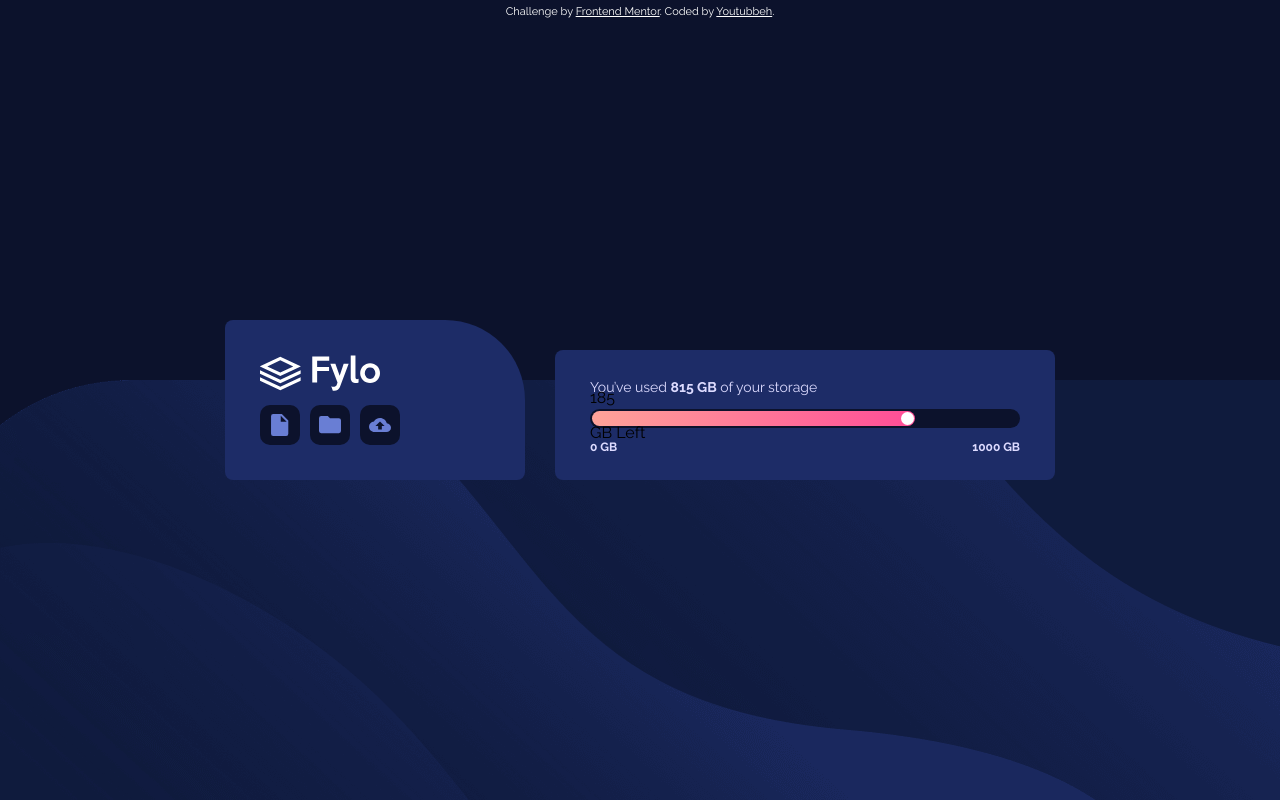
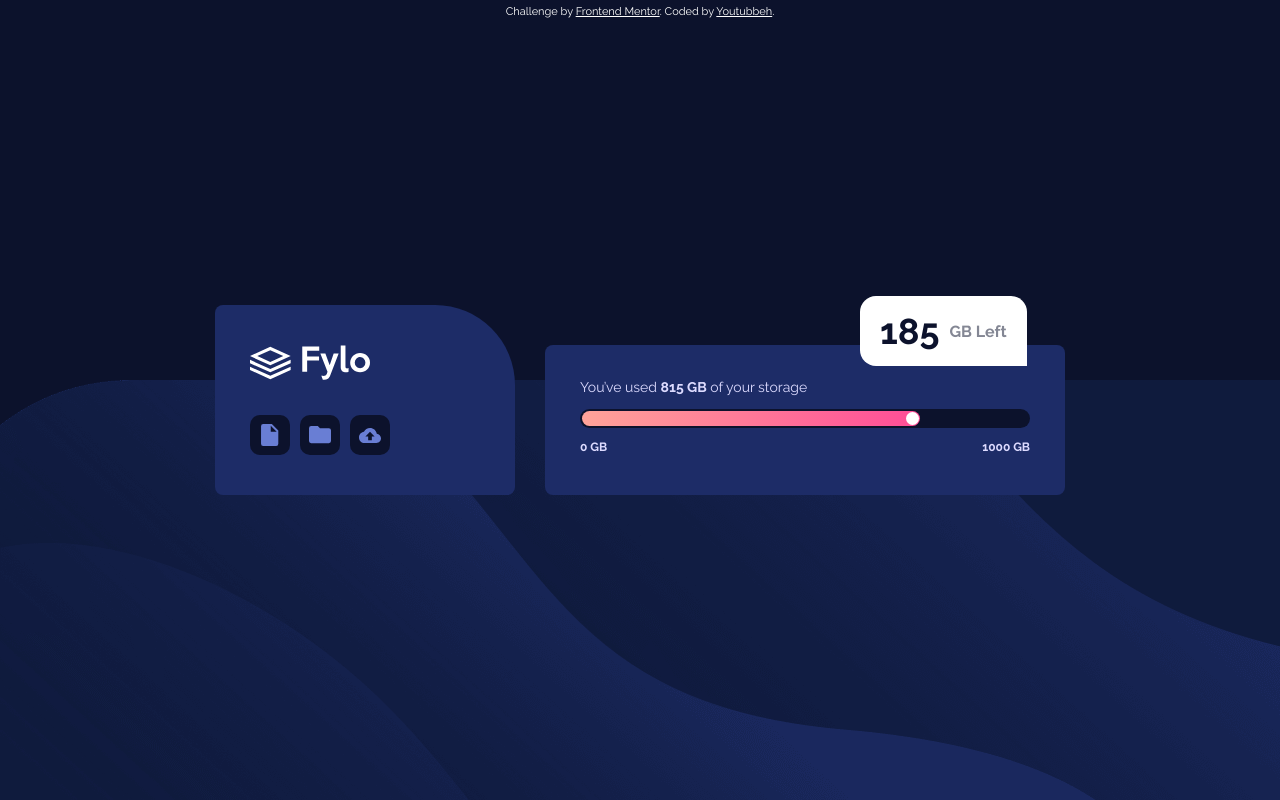
Before and after one commit to youtubbeh/fylodata, a plain HTML site: page index.html in a window 1280 px wide. Drawn offline with Linux system fonts and the light colour scheme.

Commit message:
Style bubble except tail

```diff
--- a/style.css
+++ b/style.css
@@ -30,11 +30,12 @@ main {
 .left {
     display: flex;
     flex-direction: column;
-    justify-content: space-between;
+    justify-content: center;
+    gap: 35px;
     background-color: hsl(228, 56%, 26%);
     border-radius: 8px 5em 8px 8px;
     width: 300px;
-    height: 160px;
+    height: 190px;
     padding: 35px;
 }
 
@@ -76,18 +77,36 @@ img[alt="folder icon"] {
     flex-direction: column;
     background-color: hsl(228, 56%, 26%);
     border-radius: 8px;
-    width: 500px;
-    height: 130px;
-    padding: 35px;
-    justify-content: center;
+    width: 520px;
+    height: 150px;
+    padding: 20px 35px 35px 35px;
 }
 
 .bubble {
-    position: absolute;
+    display: flex;
+    position: relative;
+    background-color: white;
+    height: 70px;
+    max-width: fit-content;
+    justify-content: center;
+    align-items: center;
+    padding: 20px;
+    gap: 10px;
+    border-radius: 1em 1em 0 1em;
+    bottom: 170px;
+    left: 280px;
 }
 
+.metric {
+    font-size: 36px;
+    font-weight: 700;
+    color: hsl(229, 57%, 11%);
+}
 
-
+.gbleft {
+    font-weight: 700;
+    color: hsl(229, 7%, 55%);
+}
 
 
 
```
